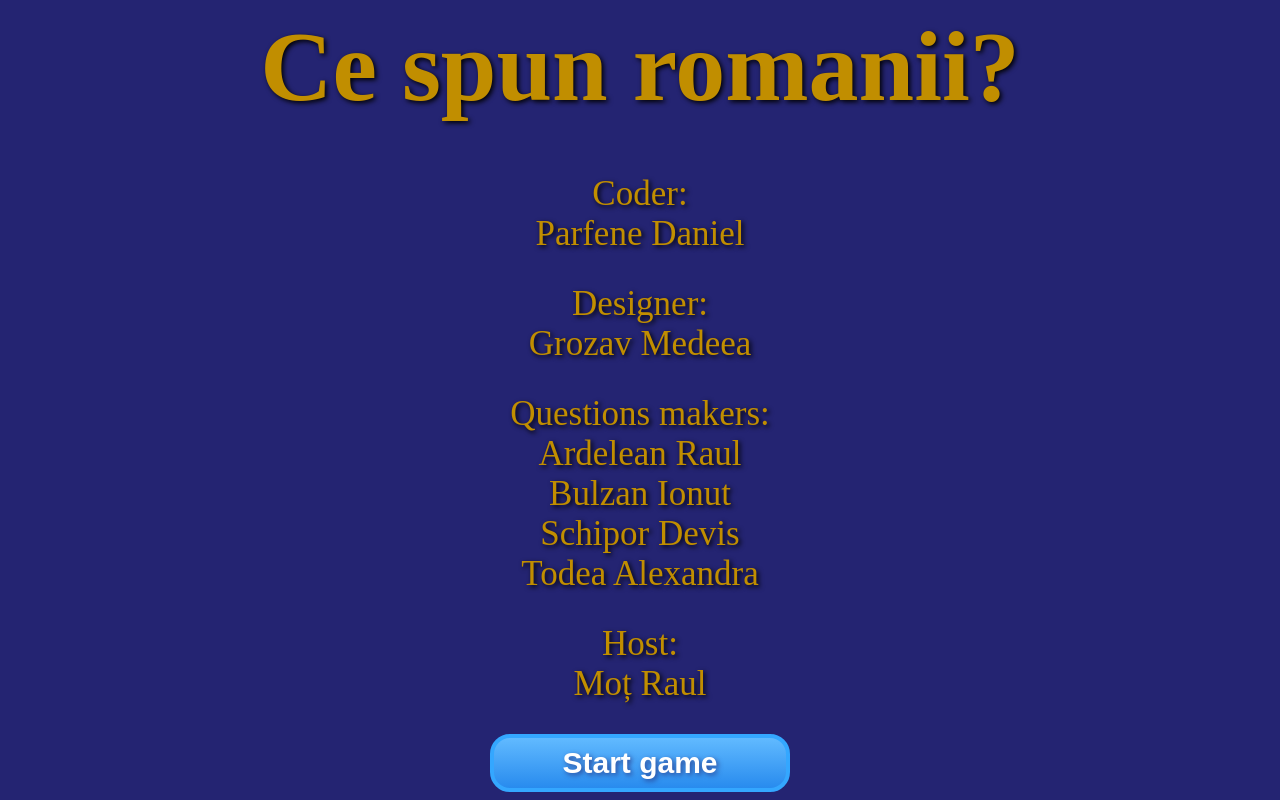
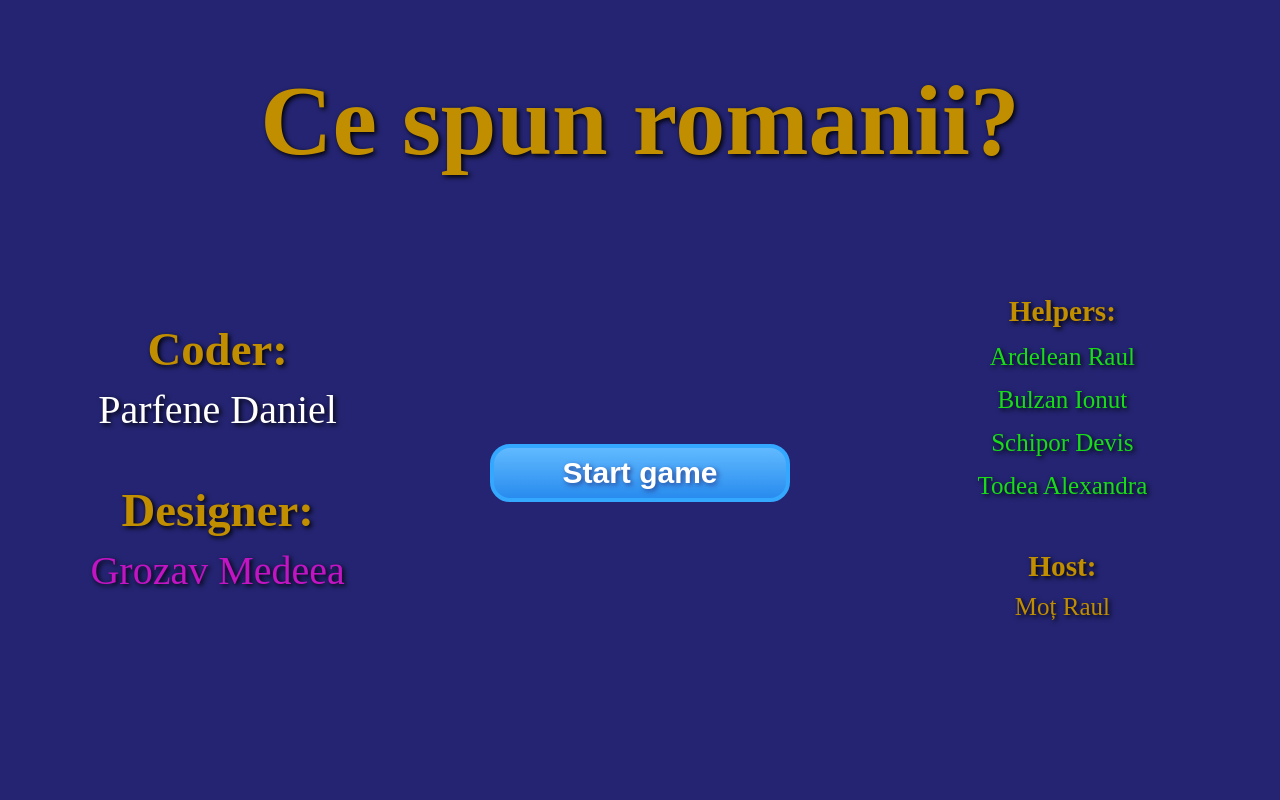
Before and after one commit to ParfeneDaniel/Ce-spun-romanii-advanced, a React (Vite) app in the folder client/: page / in a window 1280 px wide. Built offline with nearby package versions, Linux system fonts and the light colour scheme.

Commit message:
add home page

```diff
--- a/client/src/index.css
+++ b/client/src/index.css
@@ -448,20 +448,59 @@
 
 .backgroundHome h1 {
   font-size: 100px;
-  margin-bottom: 50px;
+  height: 30%;
 }
 
-.backgroundHome p {
-  font-size: 35px;
+.content {
+  width: 100%;
+  height: 70%;
+  display: flex;
+  align-items: center;
+  justify-content: center;
 }
 
-#designer,
-#questionsMakers,
-#host {
-  margin-top: 30px;
+.creators, .button, .helpers {
+  width: 33%;
+  display: flex;
+  align-items: center;
+  justify-content: center;
+  flex-direction: column;
+  gap: 50px;
 }
 
-#startGame {
+.creators {
+  font-size: 40px;
+}
+
+.helpers {
+  font-size: 25px;
+}
+
+.coder, .designer, .questionsMakers, .host {
+  display: flex;
+  align-items: center;
+  justify-content: center;
+  flex-direction: column;
+  gap: 10px;
+}
+
+.coder p {
+  color: rgb(255, 255, 255);
+}
+
+.designer p {
+  color: rgb(195, 20, 195);
+}
+
+.questionsMakers p {
+  color: rgb(25, 220, 25);
+}
+
+.questionsMakers {
+  gap: 15px;
+}
+
+.button button {
   margin-top: 30px;
   width: 300px;
   font-size: 30px;
--- a/client/src/pages/Home.jsx
+++ b/client/src/pages/Home.jsx
@@ -7,21 +7,39 @@ const Home = () => {
   };
   return (
     <div className="backgroundHome">
+      <div className="title">
         <h1>Ce spun romanii?</h1>
-      <p>Coder:</p>
+      </div>
+      <div className="content">
+        <div className="creators">
+          <div className="coder">
+            <h3>Coder:</h3>
             <p>Parfene Daniel</p>
-      <p id="designer">Designer:</p>
+          </div>
+          <div className="designer">
+            <h3>Designer:</h3>
             <p>Grozav Medeea</p>
-      <p id="questionsMakers">Questions makers:</p>
+          </div>
+        </div>
+        <div className="button">
+          <button onClick={handleStartGameClick}>
+            Start game
+          </button>
+        </div>
+        <div className="helpers">
+          <div className="questionsMakers">
+            <h3>Helpers:</h3>
             <p>Ardelean Raul</p>
             <p>Bulzan Ionut</p>
             <p>Schipor Devis</p>
             <p>Todea Alexandra</p>
-      <p id="host">Host:</p>
+          </div>
+          <div className="host">
+            <h3>Host:</h3>
             <p>Moț Raul</p>
-      <button onClick={handleStartGameClick} id="startGame">
-        Start game
-      </button>
+          </div>
+        </div>
+      </div>
     </div>
   );
 };
```
Lines whose indentation alone changed are shown as unchanged.
